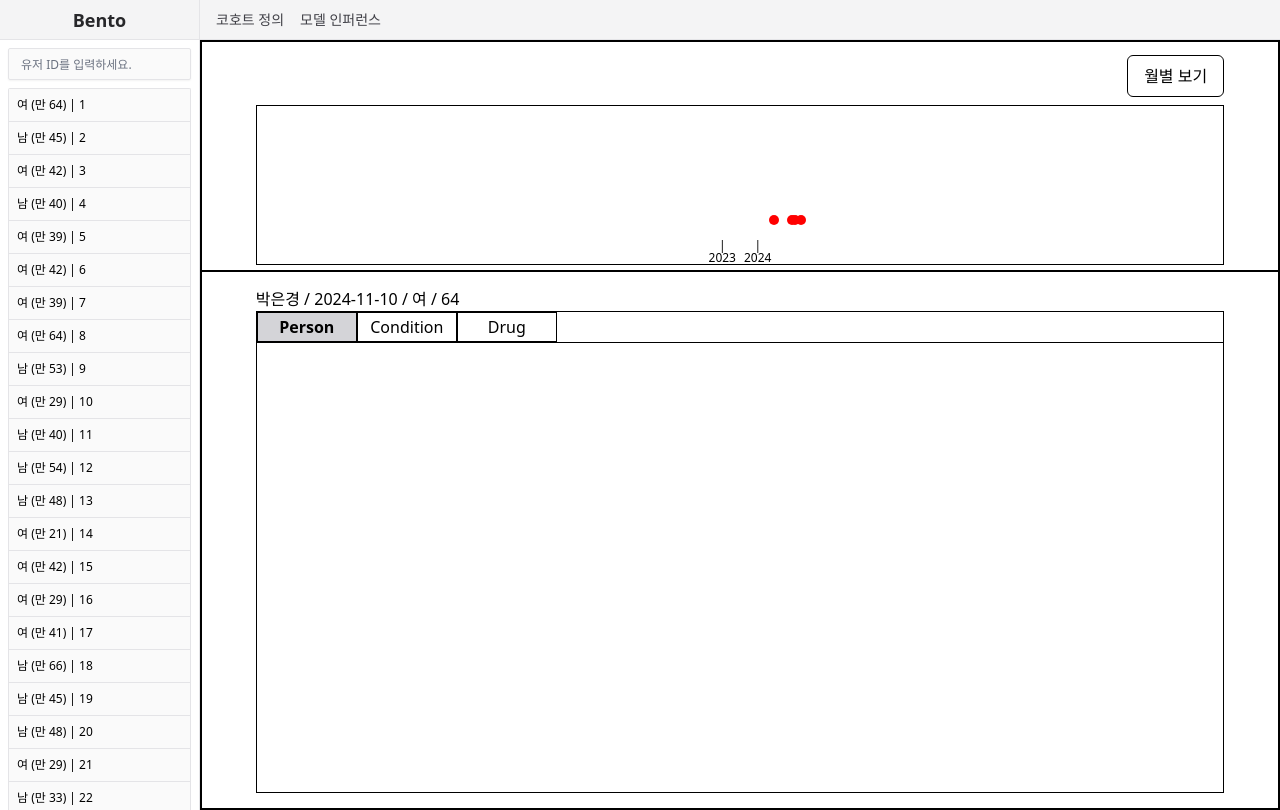
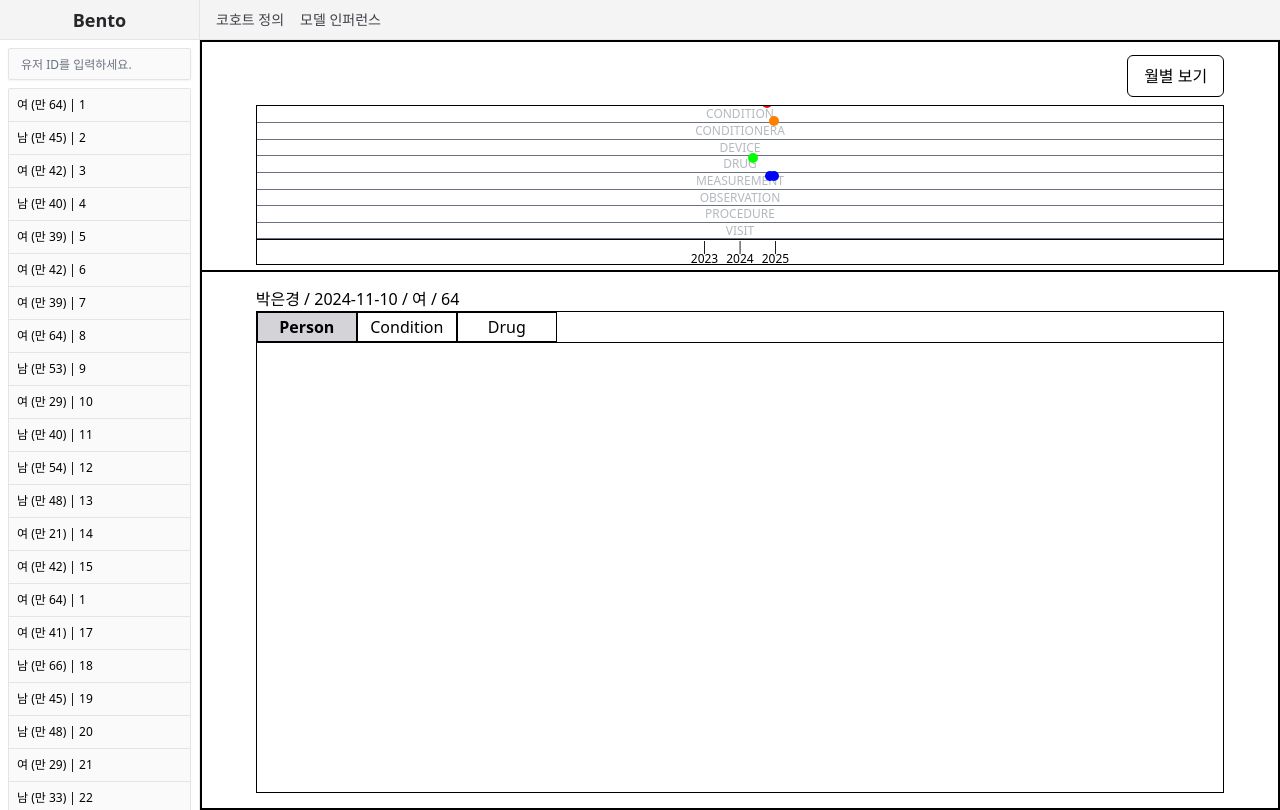
Before and after one commit to kookmin-sw/capstone-2025-16, a SvelteKit app: page /1 in a window 1280 px wide. Built offline with nearby package versions, Linux system fonts and the light colour scheme.

Commit message:
feat: CDM 방문기록 Viewer 구현(2)
Domain 별 Dot 표현
- Y축 위치 변경
- 색상 추가

```diff
--- a/src/routes/[user]/+page.svelte
+++ b/src/routes/[user]/+page.svelte
@@ -3,7 +3,27 @@
 
     export let data;
     const tables = ['Person', 'Condition', 'Drug'];
-    const domains = ["conditions", "conditioneras", "devices", "drugs", "measurements", "observations", "procedures", "visits"];
+    const domains = ["Condition", "ConditionEra", "Device", "Drug", "Measurement", "Observation", "Procedure", "Visit"];
+	const domains_heightY = {
+		"Condition" : "-138px",
+		"ConditionEra" : "-120px",
+		"Device" : "-101px",
+		"Drug" : "-83px",
+		"Measurement" : "-65px",
+		"Observation" : "-47px",
+		"Procedure" : "-28px",
+		"Visit" : "-10px",
+	}
+	const domains_colors = {
+        "Condition": "#FF0000", // 빨강
+        "ConditionEra": "#FF7F00", // 주황
+        "Device": "#FFFF00", // 노랑
+        "Drug": "#00FF00", // 초록
+        "Measurement": "#0000FF", // 파랑
+        "Observation": "#4B0082", // 남색
+        "Procedure": "#9400D3", // 보라
+        "Visit": "#8B4513" // 갈색
+    };
 
     // ✅ 보기 모드 상태 (연도별 / 월별)
     let viewMode = "year"; // 기본값: 연도별 보기 (year)
@@ -31,7 +51,7 @@
         let tempDate = new Date(startDate);
         if (viewMode === "year") {
 			tempDate.setFullYear(tempDate.getFullYear()-1);
-            while (tempDate.getFullYear() <= endDate.getFullYear()) {
+            while (tempDate.getFullYear() <= endDate.getFullYear()+1) {
                 dates.push(tempDate.getFullYear().toString()); // YYYY 형식
                 tempDate.setFullYear(tempDate.getFullYear() + 1);
             }
@@ -82,21 +102,29 @@
 			</button>
 		</div>
         <div id="top-box" class="relative w-[90%] h-[70%] flex border border-black overflow-x-scroll justify-center">
+			<!-- ✅ CDM 도메인 별로 행을 나누는 부분 -->
+			<div class="absolute top-0 left-0 w-full h-[85%] grid grid-rows-8 border-b border-black">
+				{#each domains as domain}
+					<div class="border-b border-gray-500 text-center uppercase text-xs text-gray-500/50">
+						{domain}
+					</div>
+				{/each}
+			</div>
             <!-- ✅ X축 날짜 라벨 (연도별 / 월별 토글 적용) -->
-            <div class="flex gap-2 self-end">
+            <div class="flex gap-2 self-end h-[15%]">
                 {#each dates as date, i}
                     <div class="date-container">
                         <!-- ✅ 연도별 및 월별 점(●) 표시 -->
                         {#each data.userCdms as user}
 							{#if viewMode === "year" && user.date.startsWith(date)}
 							<div class="dot"
-								style="left: calc(50% + {getYearProgress(user.date) * 50}px); top: -20px;">
+								style="left: calc(50% + {getYearProgress(user.date) * 40}px); top: {domains_heightY[user.domain]}; background-color: {domains_colors[user.domain]};">
 							</div>
 							{/if}
 
                             {#if viewMode === "month" && user.date.startsWith(date.slice(0, 7))}
                                 <div class="dot"
-                                    style="left: calc(50% + {getMonthProgress(user.date) * 50}px); top: -20px;">
+                                    style="left: calc(50% + {getMonthProgress(user.date) * 50}px); top: {domains_heightY[user.domain]}; background-color: {domains_colors[user.domain]};">
                                 </div>
                             {/if}
                         {/each}
--- a/static/user-testdata.json
+++ b/static/user-testdata.json
@@ -6,7 +6,7 @@
         "gender": "여",
         "age": 64,
         "date": "2024-11-10",
-        "domain": "MetaData",
+        "domain": "Measurement",
         "condition": "Numquam nisi ad magni dolores.",
         "drug": "iure 주사",
         "visit_count": 8,
@@ -71,7 +71,7 @@
         "gender": "여",
         "age": 42,
         "date": "2024-12-17",
-        "domain": "Gender",
+        "domain": "Measurement",
         "condition": "Sequi veritatis qui eius saepe quaerat voluptates.",
         "drug": "reprehenderit 캡슐",
         "visit_count": 10,
@@ -110,7 +110,7 @@
         "gender": "남",
         "age": 53,
         "date": "2024-07-14",
-        "domain": "Gender",
+        "domain": "Measurement",
         "condition": "Rerum modi voluptate omnis ad autem adipisci voluptatibus.",
         "drug": "sint 액",
         "visit_count": 9,
@@ -123,7 +123,7 @@
         "gender": "여",
         "age": 29,
         "date": "2024-12-11",
-        "domain": "MetaData",
+        "domain": "Observation",
         "condition": "Perferendis animi unde possimus delectus.",
         "drug": "vel 정",
         "visit_count": 2,
@@ -136,7 +136,7 @@
         "gender": "남",
         "age": 40,
         "date": "2024-09-06",
-        "domain": "Gender",
+        "domain": "Measurement",
         "condition": "Cum nulla perferendis eos laborum quibusdam.",
         "drug": "voluptate 정",
         "visit_count": 8,
@@ -175,7 +175,7 @@
         "gender": "여",
         "age": 21,
         "date": "2024-08-07",
-        "domain": "MetaData",
+        "domain": "Observation",
         "condition": "Amet illum in sed adipisci.",
         "drug": "architecto 액",
         "visit_count": 2,
@@ -195,17 +195,17 @@
         "hospital": "주식회사 황김김"
     },
     {
-        "id": 16,
-        "userid": 8,
-        "name": "고영숙",
+        "id": 1,
+        "userid": 16,
+        "name": "박은경",
         "gender": "여",
-        "age": 29,
-        "date": "2024-08-28",
-        "domain": "Procedure",
-        "condition": "Facere culpa unde odio qui aperiam.",
-        "drug": "odio 캡슐",
-        "visit_count": 15,
-        "hospital": "(유) 김"
+        "age": 64,
+        "date": "2024-11-10",
+        "domain": "ConditionEra",
+        "condition": "Numquam nisi ad magni dolores.",
+        "drug": "iure 주사",
+        "visit_count": 8,
+        "hospital": "안한엄"
     },
     {
         "id": 17,
@@ -292,7 +292,7 @@
         "gender": "여",
         "age": 39,
         "date": "2024-08-03",
-        "domain": "Gender",
+        "domain": "Measurement",
         "condition": "Laudantium qui magni veniam molestias delectus odit.",
         "drug": "quo 정",
         "visit_count": 10,
@@ -305,7 +305,7 @@
         "gender": "남",
         "age": 40,
         "date": "2025-01-10",
-        "domain": "MetaData",
+        "domain": "Device",
         "condition": "Corrupti optio numquam illo cupiditate quidem quia sit.",
         "drug": "debitis 액",
         "visit_count": 4,
@@ -357,7 +357,7 @@
         "gender": "여",
         "age": 60,
         "date": "2025-01-01",
-        "domain": "MetaData",
+        "domain": "Device",
         "condition": "Quas dolore amet nam earum.",
         "drug": "eveniet 주사",
         "visit_count": 2,
@@ -409,7 +409,7 @@
         "gender": "남",
         "age": 53,
         "date": "2024-02-11",
-        "domain": "MetaData",
+        "domain": "Observation",
         "condition": "Quaerat id odio necessitatibus alias laudantium maiores nulla.",
         "drug": "nostrum 캡슐",
         "visit_count": 10,
@@ -474,7 +474,7 @@
         "gender": "여",
         "age": 41,
         "date": "2024-07-11",
-        "domain": "Gender",
+        "domain": "Condition",
         "condition": "Exercitationem at quis ut.",
         "drug": "minus 정",
         "visit_count": 11,
@@ -487,7 +487,7 @@
         "gender": "남",
         "age": 45,
         "date": "2024-09-23",
-        "domain": "MetaData",
+        "domain": "Procedure",
         "condition": "Iusto eaque neque eligendi ullam ratione.",
         "drug": "veritatis 주사",
         "visit_count": 10,
@@ -656,7 +656,7 @@
         "gender": "남",
         "age": 45,
         "date": "2024-09-14",
-        "domain": "MetaData",
+        "domain": "Procedure",
         "condition": "Occaecati expedita cupiditate earum aspernatur nesciunt expedita.",
         "drug": "eos 주사",
         "visit_count": 6,
@@ -695,7 +695,7 @@
         "gender": "여",
         "age": 21,
         "date": "2025-01-21",
-        "domain": "MetaData",
+        "domain": "Procedure",
         "condition": "Provident vitae officiis enim optio tempora fugit molestiae.",
         "drug": "quis 주사",
         "visit_count": 5,
@@ -708,7 +708,7 @@
         "gender": "여",
         "age": 39,
         "date": "2025-01-26",
-        "domain": "MetaData",
+        "domain": "Visit",
         "condition": "Qui animi expedita possimus ullam tempora.",
         "drug": "adipisci 주사",
         "visit_count": 13,
@@ -721,7 +721,7 @@
         "gender": "남",
         "age": 48,
         "date": "2024-04-19",
-        "domain": "Gender",
+        "domain": "Condition",
         "condition": "Nostrum odit corrupti autem saepe vero occaecati.",
         "drug": "voluptatem 주사",
         "visit_count": 4,
@@ -747,7 +747,7 @@
         "gender": "여",
         "age": 21,
         "date": "2024-12-25",
-        "domain": "MetaData",
+        "domain": "Visit",
         "condition": "Facere fugit in ad.",
         "drug": "vero 정",
         "visit_count": 9,
@@ -786,7 +786,7 @@
         "gender": "남",
         "age": 54,
         "date": "2024-02-09",
-        "domain": "MetaData",
+        "domain": "Device",
         "condition": "Vel consequuntur deleniti sint perspiciatis consequuntur laboriosam.",
         "drug": "architecto 정",
         "visit_count": 8,
@@ -799,7 +799,7 @@
         "gender": "남",
         "age": 40,
         "date": "2024-02-15",
-        "domain": "Gender",
+        "domain": "Condition",
         "condition": "A aut possimus sunt reiciendis cum nisi.",
         "drug": "harum 정",
         "visit_count": 15,
@@ -812,7 +812,7 @@
         "gender": "여",
         "age": 60,
         "date": "2024-09-04",
-        "domain": "Gender",
+        "domain": "Condition",
         "condition": "Tenetur voluptatem nesciunt possimus beatae sapiente.",
         "drug": "voluptate 액",
         "visit_count": 9,
@@ -864,7 +864,7 @@
         "gender": "남",
         "age": 48,
         "date": "2024-10-29",
-        "domain": "Gender",
+        "domain": "Condition",
         "condition": "Ipsa molestiae nam exercitationem dolor laborum porro provident.",
         "drug": "aspernatur 캡슐",
         "visit_count": 15,
@@ -1033,7 +1033,7 @@
         "gender": "여",
         "age": 29,
         "date": "2024-11-12",
-        "domain": "Gender",
+        "domain": "Condition",
         "condition": "Totam adipisci atque quae.",
         "drug": "fugiat 주사",
         "visit_count": 15,
@@ -1046,7 +1046,7 @@
         "gender": "남",
         "age": 69,
         "date": "2024-06-13",
-        "domain": "Gender",
+        "domain": "Condition",
         "condition": "Corrupti commodi dicta molestiae amet nulla.",
         "drug": "atque 주사",
         "visit_count": 2,
@@ -1098,7 +1098,7 @@
         "gender": "남",
         "age": 66,
         "date": "2024-09-16",
-        "domain": "Gender",
+        "domain": "Condition",
         "condition": "Inventore deleniti fugiat inventore nam eligendi dicta.",
         "drug": "velit 캡슐",
         "visit_count": 9,
@@ -1111,7 +1111,7 @@
         "gender": "남",
         "age": 36,
         "date": "2024-12-07",
-        "domain": "MetaData",
+        "domain": "ConditionEra",
         "condition": "Quos labore modi tempore iure eveniet eos repellat.",
         "drug": "dolore 주사",
         "visit_count": 15,
@@ -1150,7 +1150,7 @@
         "gender": "남",
         "age": 53,
         "date": "2024-03-19",
-        "domain": "Gender",
+        "domain": "Measurement",
         "condition": "Dolorem quisquam eos perferendis ab id quod.",
         "drug": "odio 정",
         "visit_count": 6,
@@ -1215,7 +1215,7 @@
         "gender": "남",
         "age": 53,
         "date": "2024-02-22",
-        "domain": "MetaData",
+        "domain": "ConditionEra",
         "condition": "Minima consectetur in cumque sequi architecto aut.",
         "drug": "ut 주사",
         "visit_count": 13,
@@ -1228,7 +1228,7 @@
         "gender": "여",
         "age": 39,
         "date": "2024-07-30",
-        "domain": "Gender",
+        "domain": "Measurement",
         "condition": "Dolores ea ab placeat.",
         "drug": "modi 캡슐",
         "visit_count": 6,
@@ -1280,7 +1280,7 @@
         "gender": "남",
         "age": 33,
         "date": "2024-05-01",
-        "domain": "MetaData",
+        "domain": "Measurement",
         "condition": "Voluptate fugiat aut laboriosam.",
         "drug": "quam 주사",
         "visit_count": 4,
```
